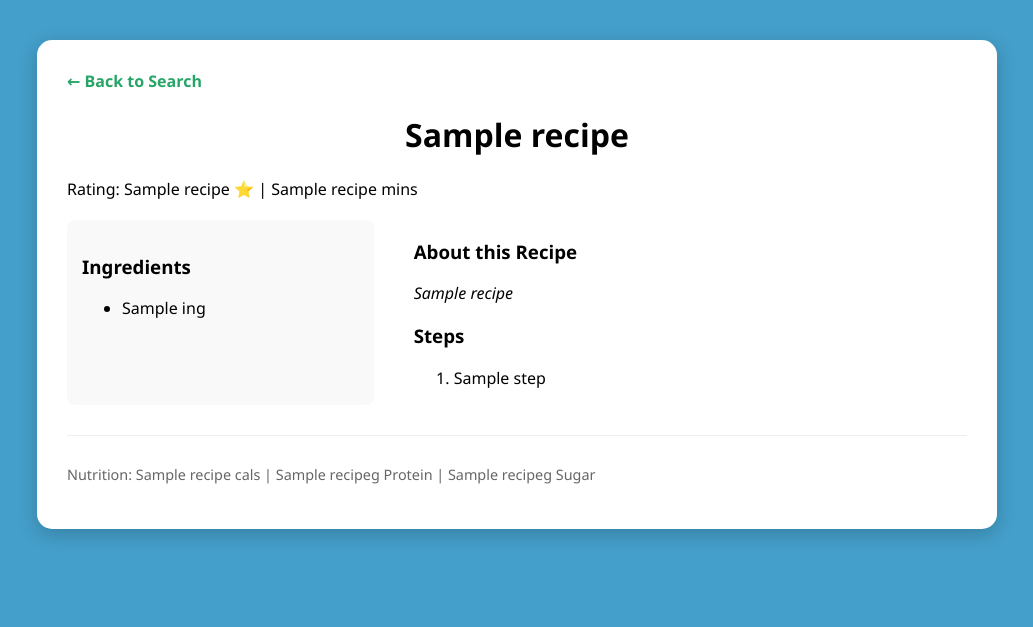
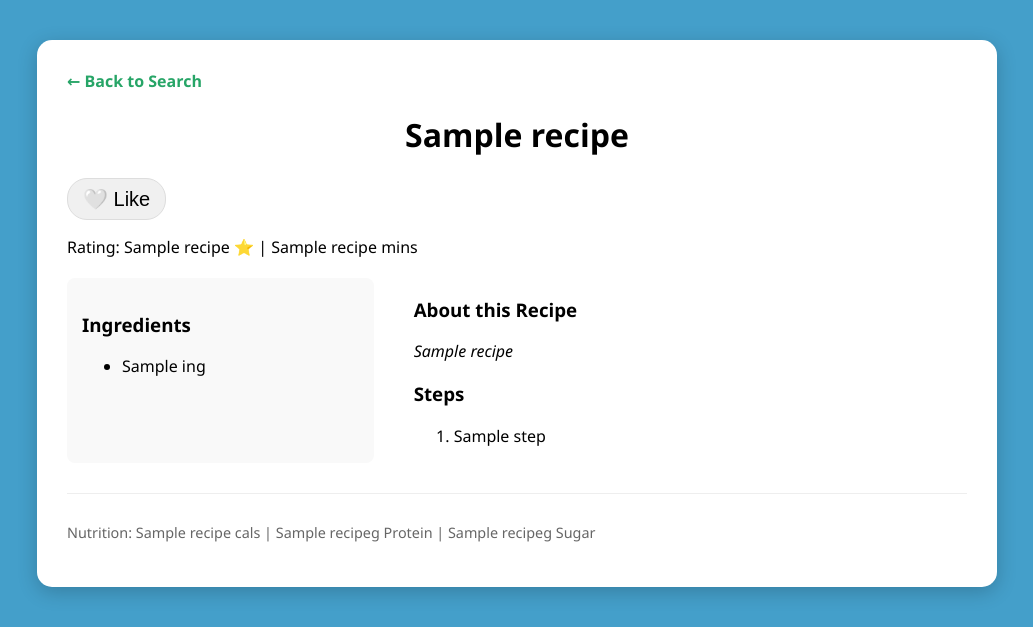
Before and after one commit to aramoscu/Food.com-Search-CS125, a Flask app: template templates/detail.html in a window 1280 px wide. Shown: the top 627 px of the page, without its empty margins (123-1156 px from the left). Run offline with Flask 3, Linux system fonts and the light colour scheme; the template is opened without the code that fills it: most values are stand-ins (such as "Sample title", 1, 10 or a date in 2020).

Commit message:
feat: added like functionality to each recipe detail

```diff
--- a/app.py
+++ b/app.py
@@ -1,4 +1,4 @@
-from flask import Flask, render_template, request, redirect, session
+from flask import Flask, render_template, request, redirect, session, jsonify
 from Inverted_index.search_handler import search
 from User_Data.user_methods import *
 import sqlite3
@@ -6,6 +6,7 @@ import sqlite3
 app = Flask(__name__)
 app.secret_key = 'food-com-search-results'
 DB_PATH = "Data/inverted_index.db"
+USER_PATH = "User_Data/user.db"
 
 @app.route('/login', methods=["GET", "POST"])
 def login():
@@ -82,14 +83,33 @@ def recipe_detail(recipe_id):
     conn.close()
 
     user_id = session.get("user_id")
+
+    conn = sqlite3.connect(USER_PATH)
+    cursor = conn.cursor()
+    cursor.execute("""
+        SELECT 1 from user_likes
+        WHERE user_id = ? AND recipe_id = ?
+    """, (user_id, recipe_id))
+    user_has_liked = cursor.fetchone() is not None
+    conn.close()
+
     if not user_id:
         redirect("/login")
     if not recipe:
         return "Recipe not found", 404
 
     add_user_interaction(user_id, recipe_id)
-    return render_template('detail.html', recipe=recipe,
-                           ingredients=ingredients, steps=steps)
+    return render_template('detail.html', recipe_id=recipe_id, recipe=recipe,
+                           ingredients=ingredients, steps=steps, user_has_liked=user_has_liked)
+
+@app.route('/like/<int:recipe_id>', methods=["POST"])
+def like_recipe(recipe_id):
+    user_id = session.get("user_id")
+    if not user_id:
+        return redirect('/login')
+    status = add_user_like(user_id, recipe_id)
+    return jsonify({"status": status})
+
 
 if __name__ == "__main__":
     app.run(debug=True)
--- a/static/results.css
+++ b/static/results.css
@@ -137,3 +137,22 @@ h1 {
     background-color: rgba(0, 0, 0, 0.4);
     color: #f14242;
 }
+
+.like-button {
+    background: #f0f0f0;
+    border: 1px solid #ddd;
+    padding: 8px 15px;
+    border-radius: 20px;
+    cursor: pointer;
+    transition: all 0.2s;
+}
+
+.like-button.is-liked {
+    background: #ffebee;
+    border-color: #ffcdd2;
+    color: #e91e63;
+}
+
+.like-button.is-liked .heart {
+    color: #e91e63;
+}
--- a/templates/detail.html
+++ b/templates/detail.html
@@ -3,12 +3,19 @@
 <head>
     <title> {{ recipe[0] }} </title>
     <link rel="stylesheet" href="{{ url_for('static', filename='results.css') }}">
+    <script src="{{ url_for('static', filename='like.js') }}" defer></script>
 </head>
 <body class="detail-body">
     <div class="detail-container">
         <a href="javascript:history.back()" class="back-link">← Back to Search</a>
         <div class="header-section">
-            <h1> {{ recipe[0] }} </h1>
+            <div class="title-row">
+                <h1> {{ recipe[0] }} </h1>
+                <button id="like-btn" data-recipe-id="{{ recipe_id }}" class="like-button {{ 'is-liked' if user_has_liked else '' }}" onclick="updateLike(event)">
+                    <span class="heart">{{ '❤️' if user_has_liked else '🤍' }}</span>
+                    <span class="text">{{ 'Liked' if user_has_liked else 'Like' }}</span>
+                </button>
+            </div>
             <p class="rating">Rating: {{ recipe[7] or 'No rating' }} ⭐ | {{ recipe[2] }} mins</p>
         </div>
 
```
Also changed, not shown: User_Data/user_methods.py (+28 -0 lines).
